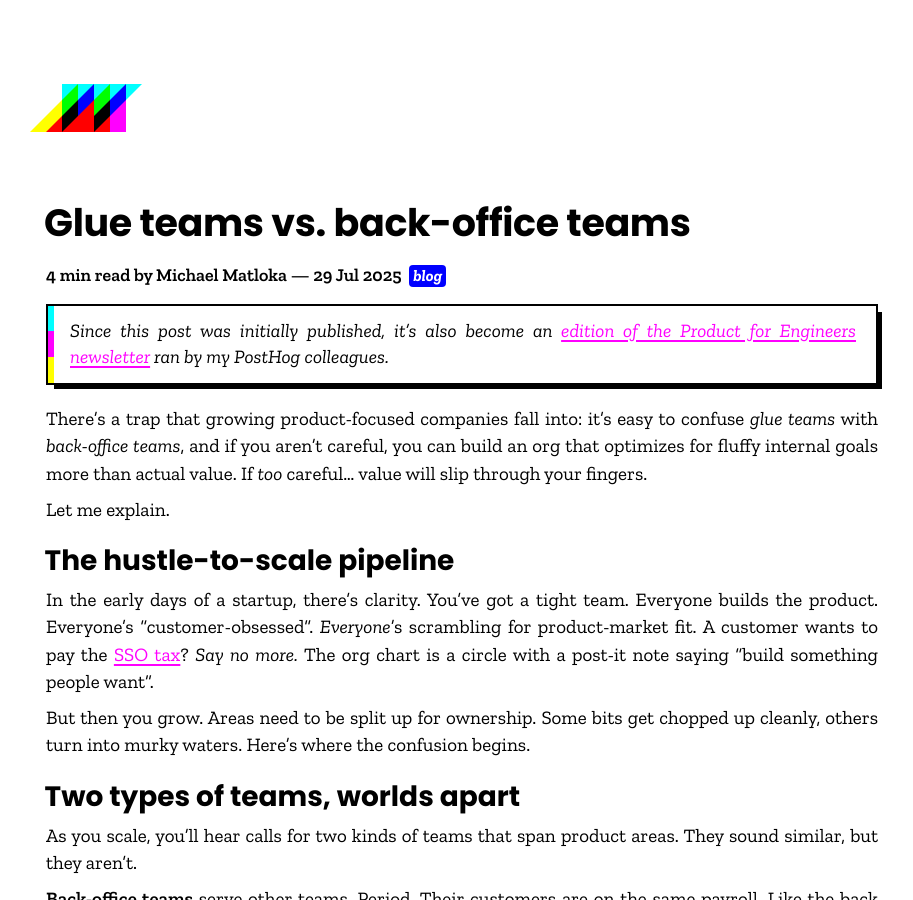
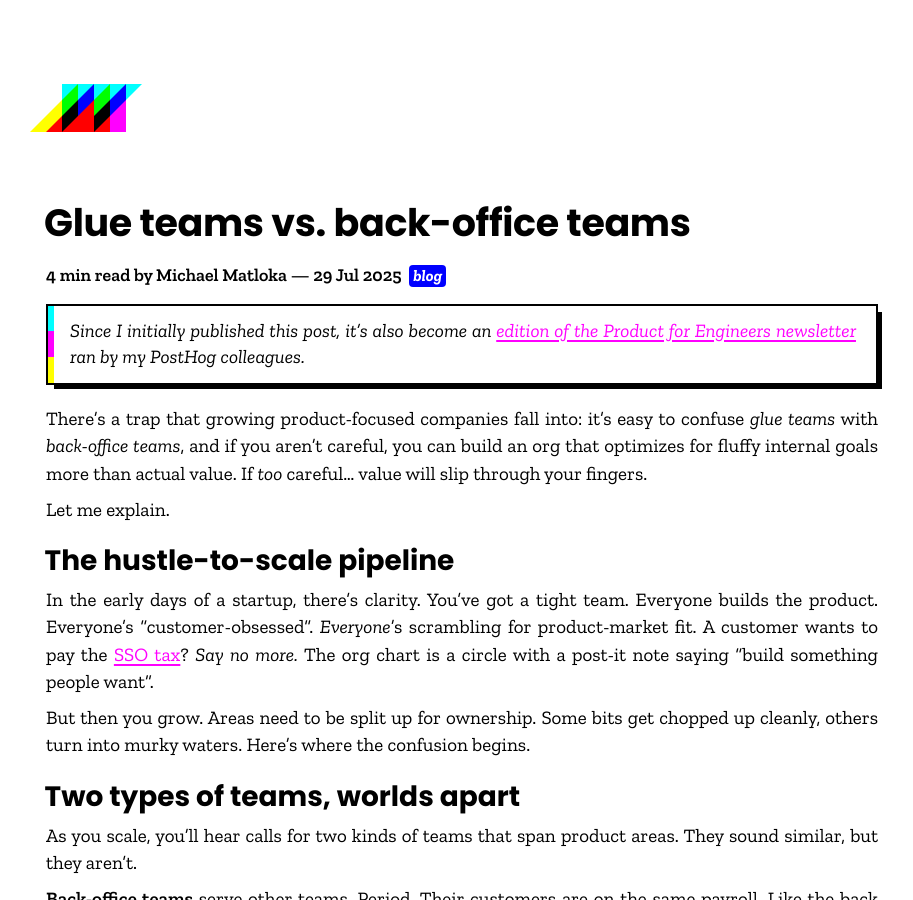
Before and after one commit to Twixes/matloka.com, a Jekyll site: the page built from _posts/2025-07-29-glue-teams-vs-back-office-teams.md, in a window 1280 px wide and 900 px high. Shown: the whole window, without its empty margins (178-1091 px from the left). Built offline with Jekyll 4.4.1, drawn with Linux system fonts in a browser that asks for light colours; comment, search, counter and statistics services are not loaded.

Commit message:
Update 2025-07-29-glue-teams-vs-back-office-teams.md

```diff
--- a/_posts/2025-07-29-glue-teams-vs-back-office-teams.md
+++ b/_posts/2025-07-29-glue-teams-vs-back-office-teams.md
@@ -5,7 +5,7 @@
 image: /assets/glue-teams-vs-back-office-teams/banner.png
 ---
 
-> *Since this post was initially published, it's also become an [edition of the Product for Engineers newsletter](https://newsletter.posthog.com/p/glue-teams-vs-back-office-teams) ran by my PostHog colleagues.*
+> *Since I initially published this post, it's also become an [edition of the Product for Engineers newsletter](https://newsletter.posthog.com/p/glue-teams-vs-back-office-teams) ran by my PostHog colleagues.*
 
 There's a trap that growing product-focused companies fall into: it's easy to confuse *glue teams* with *back-office teams*, and if you aren't careful, you can build an org that optimizes for fluffy internal goals more than actual value. If *too* careful… value will slip through your fingers.
 
```
